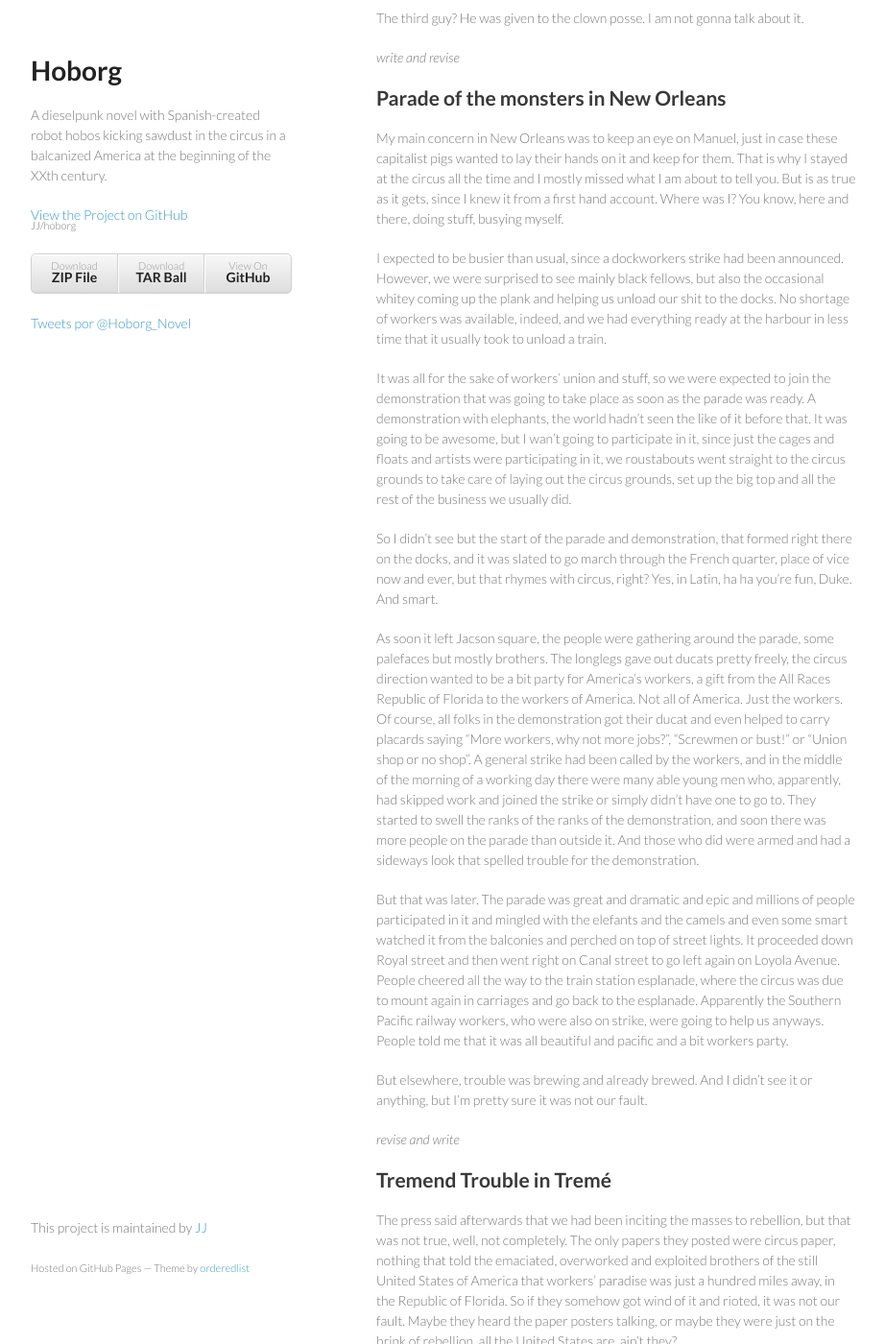
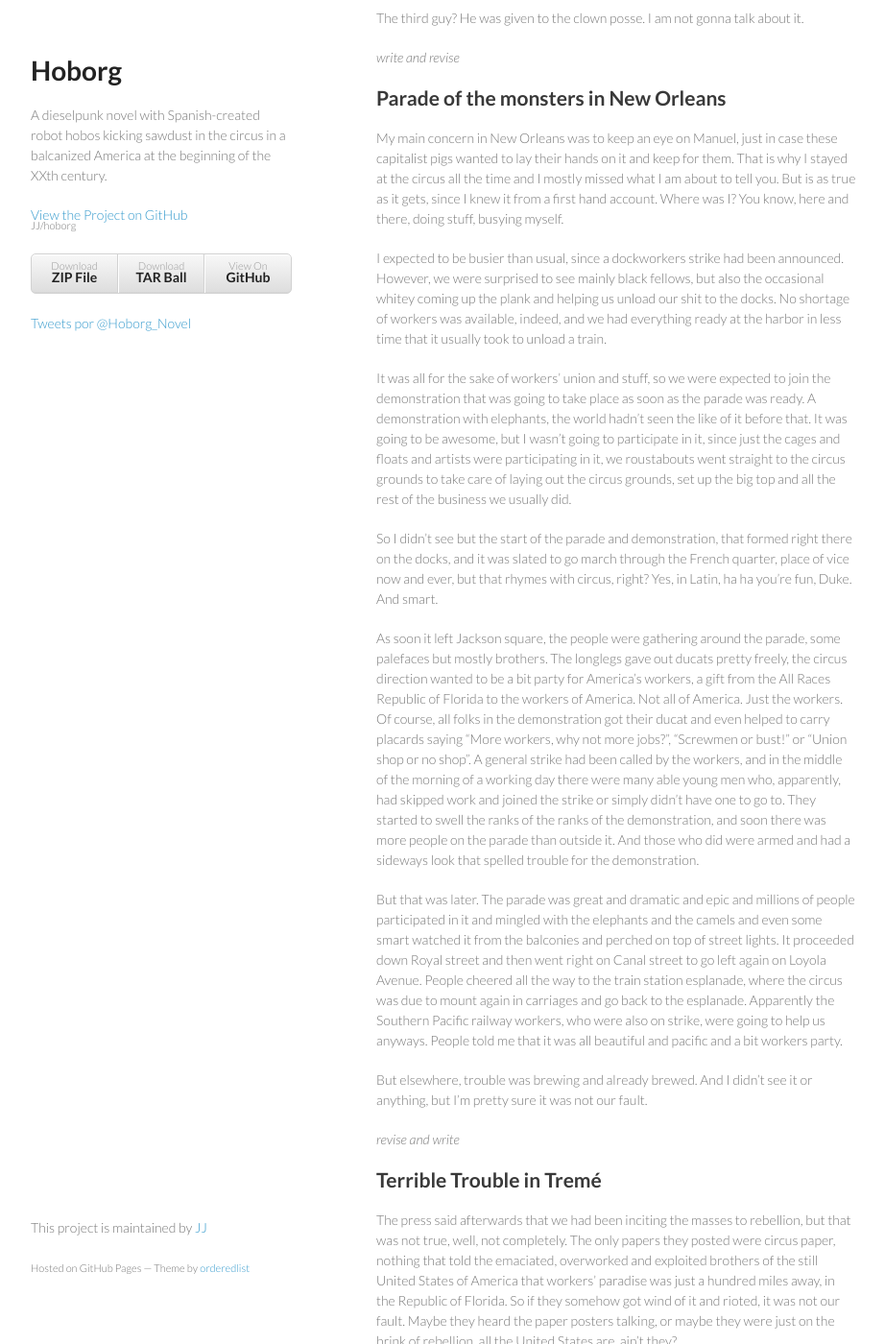
Before and after one commit to JJ/hoborg, a Jekyll site: the page built from text/text.md, in a window 1280 px wide and 1400 px high, scrolled down 32722 px. Shown: the whole window at 96% size, without its empty margins (178-1100 px from the left). Built offline with Jekyll 4.4.1, drawn with Linux system fonts in a browser that asks for light colours; comment, search, counter and statistics services are not loaded; some of the changed text lies outside the part shown.

Commit message:
Sync text/text.md from master to gh-pages

```diff
--- a/text/text.md
+++ b/text/text.md
@@ -1830,13 +1830,13 @@ been announced. However, we were surprised to see mainly black
 fellows, but also the occasional whitey
 coming up the plank and helping us unload our shit to the docks. No
 shortage of workers was available, indeed, and we had everything ready
-at the harbour in less time that it usually took to unload a train.
+at the harbor in less time that it usually took to unload a train.
 
 It was all for the sake of workers' union and stuff, so we were
 expected to join the demonstration that was going to take place as
 soon as the parade was ready. A demonstration with elephants, the
 world hadn't seen the like of it before that. It was going to be
-awesome, but I wan't going to participate in it, since just the cages
+awesome, but I wasn't going to participate in it, since just the cages
 and floats and artists were participating in it, we roustabouts went
 straight to the circus grounds to take care of laying out the circus
 grounds, set up the big top and all the rest of the business we
@@ -1848,7 +1848,7 @@ now and ever, but that rhymes with circus, right? Yes, in Latin, ha ha
 you're fun, Duke. And smart.
 
 
-As soon it left Jacson square, the people were gathering around the parade, some palefaces but mostly
+As soon it left Jackson square, the people were gathering around the parade, some palefaces but mostly
 brothers. The longlegs gave out ducats pretty freely, the circus
 direction wanted to be a bit party for America's workers, a gift from
 the All Races Republic of Florida to the workers of America. Not all
@@ -1864,7 +1864,7 @@ parade than outside it. And those who did were armed and had a
 sideways look that spelled trouble for the demonstration.
 
 But that was later. The parade was great and dramatic and epic and
-millions of people participated in it and mingled with the elefants
+millions of people participated in it and mingled with the elephants
 and the camels and even some smart watched it from the
 balconies and perched on top of street lights. It proceeded down Royal
 street and then went right on Canal street to go left again on Loyola
@@ -1879,7 +1879,7 @@ but I'm pretty sure it was not our fault.
 
 *revise and write*
 
-Tremend Trouble in Tremé
+Terrible Trouble in Tremé
 --------------------------------------
 
 The press said afterwards that we had been inciting the masses to
```
